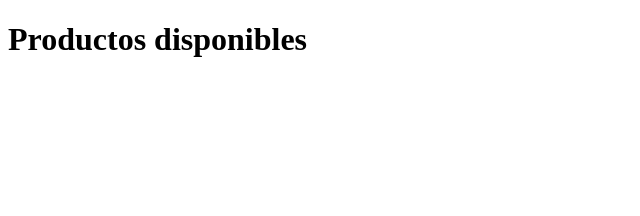
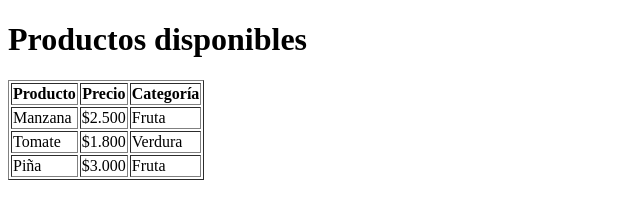
Before and after one commit to Geiner2532/parcial2-ingenieria-geiner-cordoba, a plain HTML site: page src/index.html in a window 1280 px wide. Shown: the whole page, without its empty margins (0-640 px from the left). Drawn offline with Linux system fonts and the light colour scheme.

Commit message:
Agrego tabla de productos

```diff
--- a/src/index.html
+++ b/src/index.html
@@ -6,5 +6,11 @@
 </head>
 <body>
     <h1>Productos disponibles</h1>
+    <table border="1">
+        <tr><th>Producto</th><th>Precio</th><th>Categoría</th></tr>
+        <tr><td>Manzana</td><td>$2.500</td><td>Fruta</td></tr>
+        <tr><td>Tomate</td><td>$1.800</td><td>Verdura</td></tr>
+        <tr><td>Piña</td><td>$3.000</td><td>Fruta</td></tr>
+    </table>
 </body>
 </html>
```
